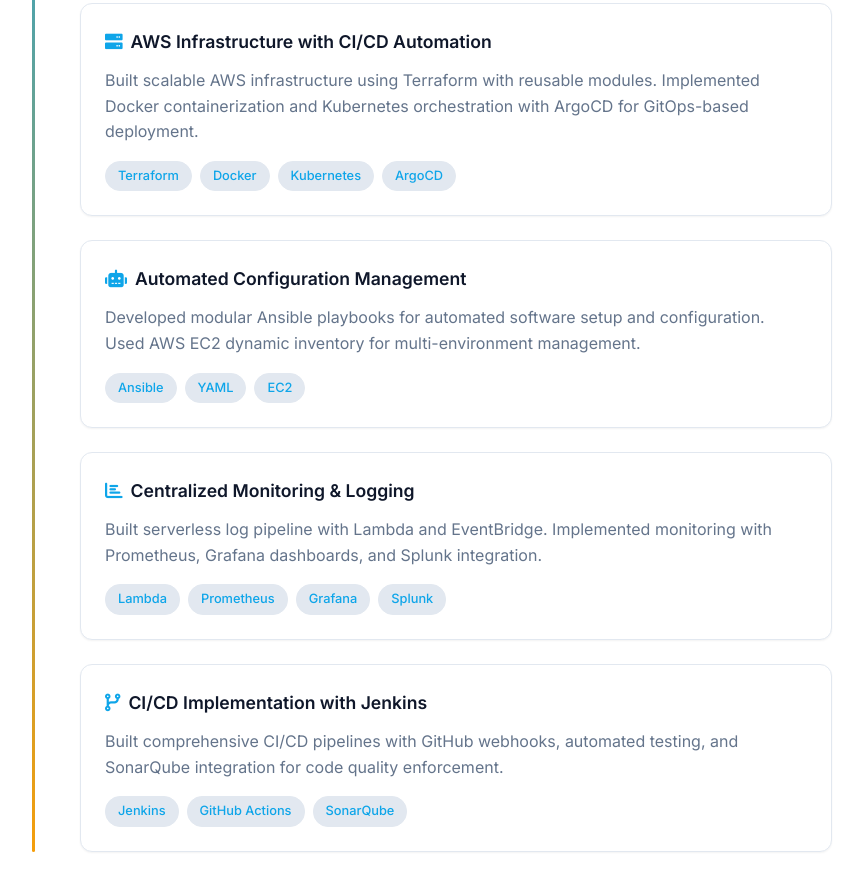
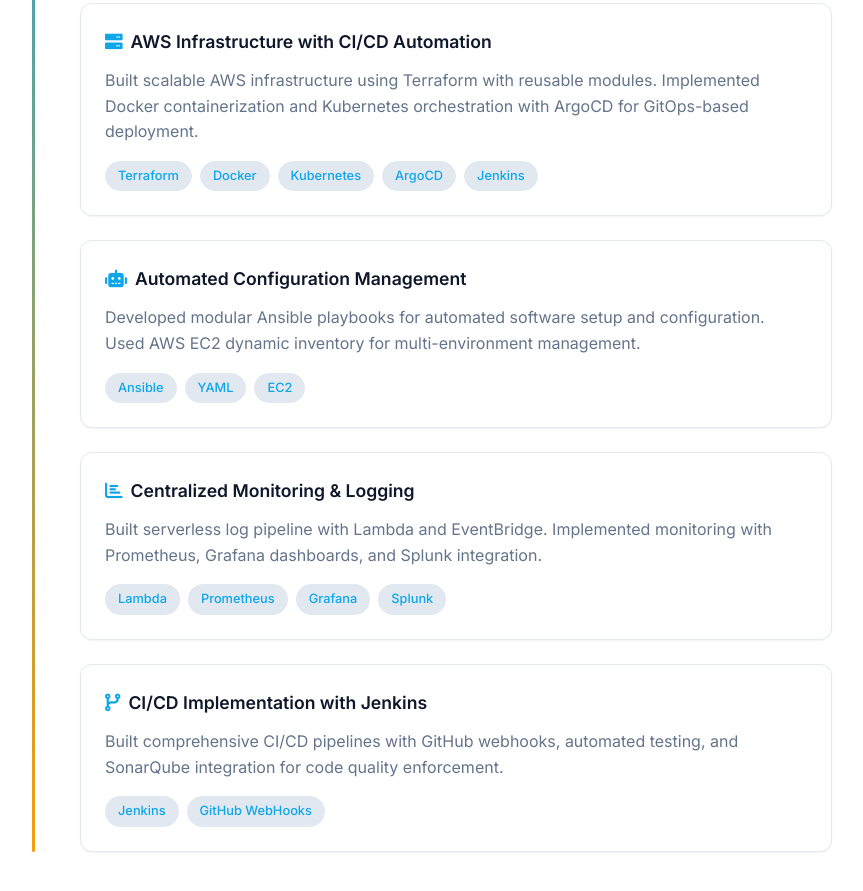
Before and after one commit to senjaliyadhruv/Portfolio, a plain HTML site: page index.html in a window 1280 px wide. Shown: the part 3110-4001 px from the top of the page, without its empty margins (208-1071 px from the left). Drawn offline with nearby package versions, Linux system fonts and the light colour scheme.

Commit message:
Update index.html

```diff
--- a/index.html
+++ b/index.html
@@ -614,6 +614,7 @@
                                     <span>Docker</span>
                                     <span>Kubernetes</span>
                                     <span>ArgoCD</span>
+                                    <span>Jenkins</span>
                                 </div>
                             </div>
 
@@ -646,8 +647,7 @@
                                     SonarQube integration for code quality enforcement.</p>
                                 <div class="tech-tags">
                                     <span>Jenkins</span>
-                                    <span>GitHub Actions</span>
-                                    <span>SonarQube</span>
+                                    <span>GitHub WebHooks</span>
                                 </div>
                             </div>
                         </div>
```
